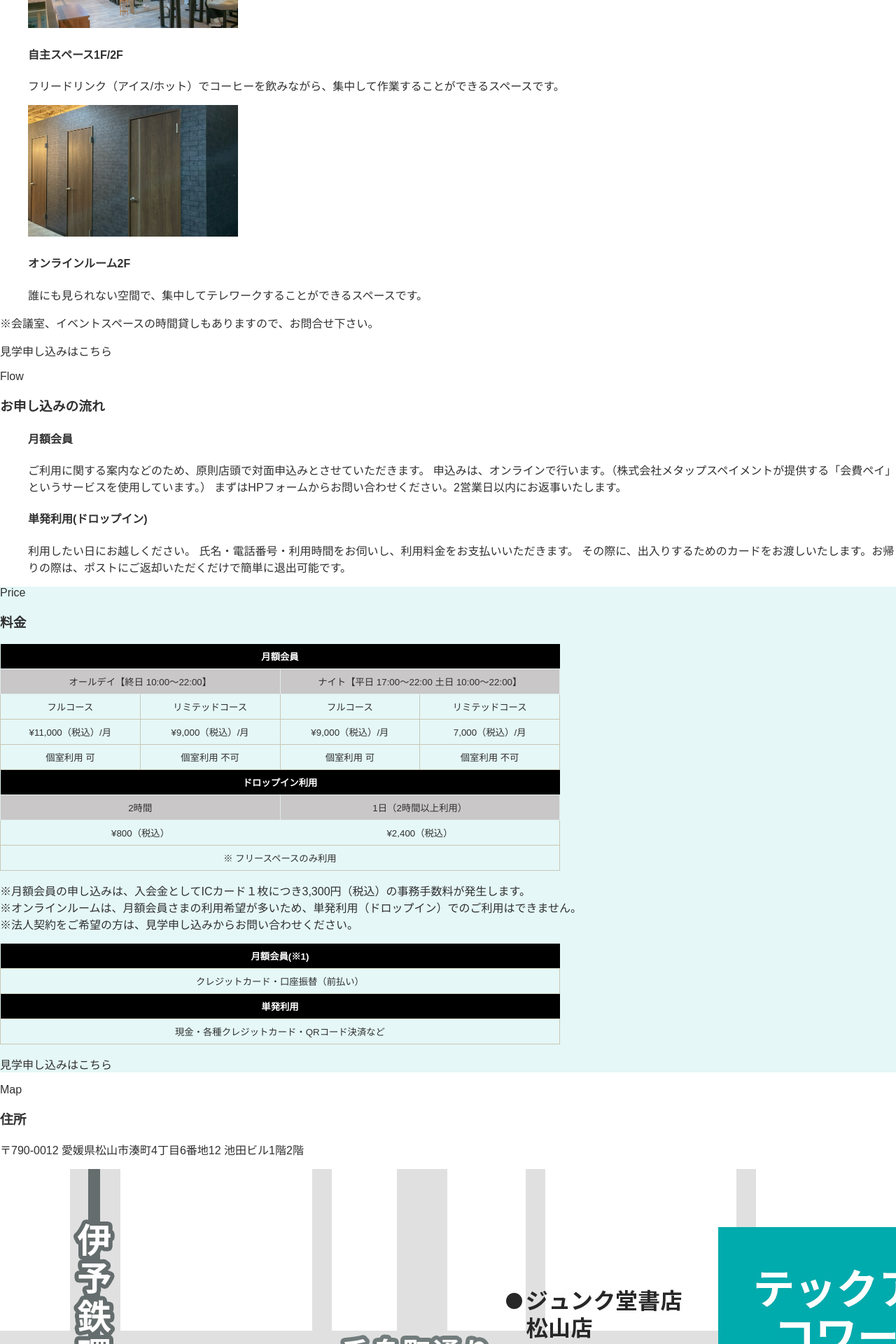
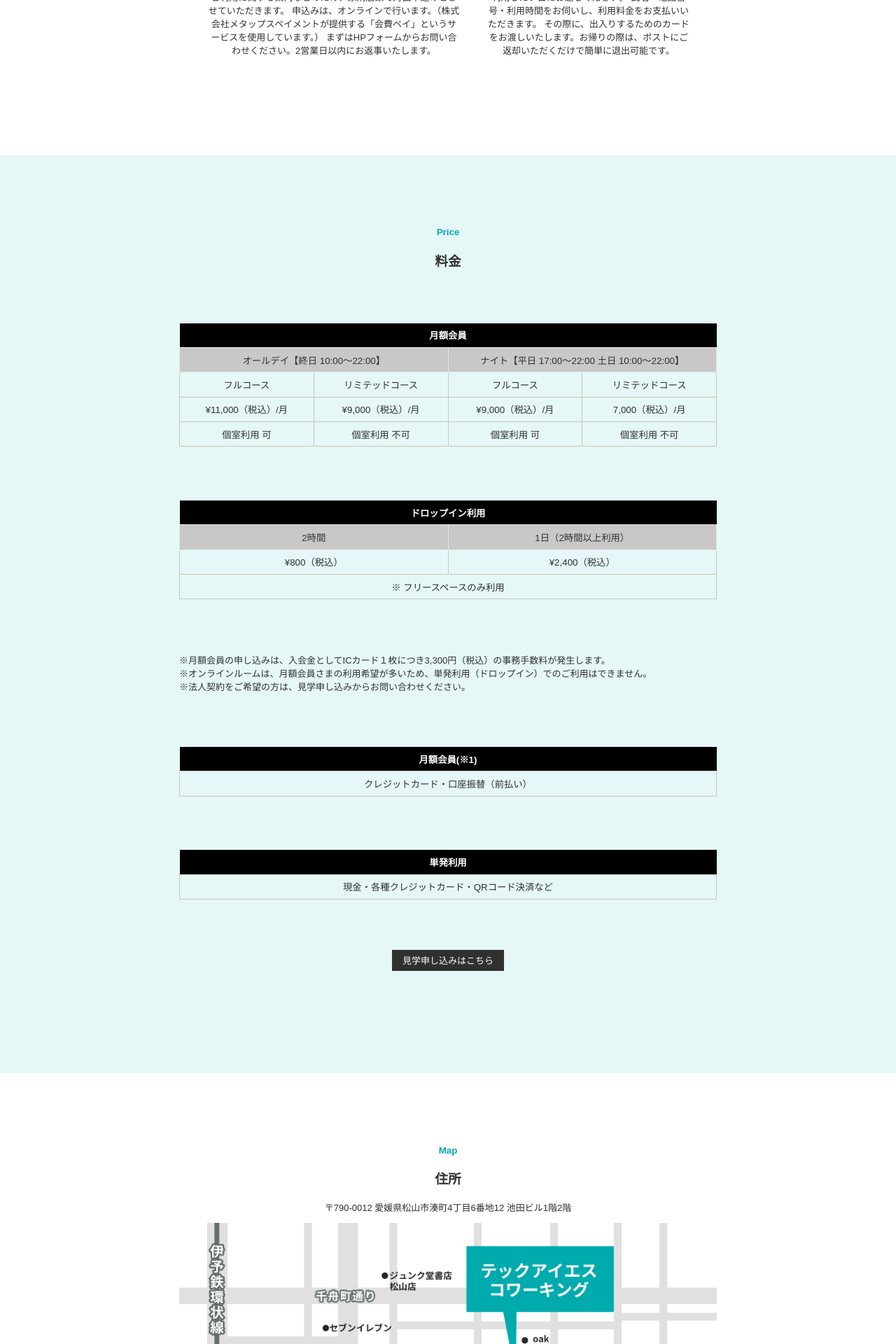
Before and after one commit to mitsuhiro-kobayashi/portfolio-training-middle, a PHP site: page / in a window 1280 px wide; the page is wider, and only the part inside the window is pictured. Shown: the part 2680-4600 px from the top of that part at 70% size. Run offline with PHP 8.4, Linux system fonts and the light colour scheme.

Commit message:
cssできた

```diff
--- a/css/style.css
+++ b/css/style.css
@@ -23,6 +23,8 @@ li {
     margin: 0;
 }
 
+
+
 /*
 header
 */
@@ -40,14 +42,14 @@ h1 {
 }
 
 .header ul li {
-    background-color: black;
+    background-color: #303030;
     color: white;
     font-size: small;
     padding: 15px 50px 15px 50px;
 }
 
 /*
-main
+frontview
 */
 
 #frontview {
@@ -56,47 +58,195 @@ main
 }
 
 #frontview picture {
-    width: 70%;
-    display: inline-block;
+    width: 65%;
+
 }
 
 #frontview picture img {
     width: 100%;
+    height: 100%;
 }
 
 .frontview-txts {
-    display: inline-block;
-    width: 30%;
+    width: 35%;
     background-color: #00ABAE;
     color: white;
     text-align: center;
-    padding: 5%;
+    position: relative;
+}
+
+.frontview-txt {
+    position: absolute;
+    top: 15%;
+    left: 15%;
 }
 
 h2 {
-    font-size: 50px;
-    margin: 2%;
+    font-size: calc(100vw / 25);
+    line-heigh:150%;
 }
 
 .frontview-txt-large {
-    font-size: 35px;
+    font-size: calc(100vw / 50);
     margin: 0;
 }
 
 .frontview-txts time {
-    font-size: 30px;
+    font-size: calc(100vw / 60);
     font-weight: bold;
 }
 
-#price {
+/*
+common
+*/
+.common-subtitle {
+    color: #00ABAE;
+    font-size: smaller;
+    font-weight: bold;
+    text-align: center;
+    display: block;
+}
+
+.common-btn {
+    margin: 50px 0 ;
+    display: block;
+    text-align: center;
+}
+
+.common-btn a {
+    color: white;
+    background-color: #303030;
+    padding: 1% 2%;
+    font-size: small;
+}
+
+.common-h3 {
+    text-align: center;
+}
+
+/*
+about
+*/
+
+#about {
+    display: flex;
+    margin: 10% 20%;
+}
+
+.about-txts {
+    margin-right: 5%;
+}
+
+.about-txts h3 {
+    font-size: calc(100vw / 50);
+}
+
+.about-txts p {
+    font-size: smaller;
+}
+
+.about-img {
+ width: 150%;
+}
+
+.about-img img{
+    width: 100%;
+}
+
+/*
+facility
+*/
+
+#facility {
+    text-align: center;
+}
+
+.facility-icons {
+    display: flex;
+    justify-content: center;
+    margin: 5% auto;
+}
+.facility-icon {
+    margin-right: 2%;
+}
+
+.facility-map {
     background-color: #E5F7F7;
 }
 
+/*
+feature
+*/
+
+#feature {
+    margin: 10% 20%;
+    justify-content: center;
+}
+
+#feature h4 {
+    text-align: center;
+}
+
+#feature ul {
+    display: flex;
+    justify-content: space-between;
+}
+
+#feature ul li {
+    width: 33%;
+    margin-right: 2%;
+}
+
+#feature ul li img {
+    width: 100%;
+}
+
+#feature ul li p {
+    font-size: smaller;
+}
+
+.feature-txt {
+    font-size: smaller;
+    text-align: center;
+}
+
+
+/*
+flow
+*/
+
+#flow {
+    text-align: center;
+    margin: 10% 20%;
+}
+
+#flow ul {
+    display: flex;
+    justify-content: space-between;
+}
+
+#flow ul li {
+    margin-right: 5%;
+}
+
+#flow p {
+    font-size: small;
+}
+
+/*
+price
+*/
+#price {
+    background-color: #E5F7F7;
+    padding: 8% 20%;
+}
+
 .price-table {
-    width: 800px;
+    width: 100%;
     table-layout: fixed;
     border-collapse: collapse;
     font-size: smaller;
+    margin: 10% auto;
 }
 
 .price-table th, td {
@@ -121,6 +271,39 @@ h2 {
     font-weight: lighter;
 }
 
+.blue  td{
+    border: solid 0.5px #C9C7B4;
+}
+
+.price-txt {
+    font-size: small;
+}
+
+#map {
+    padding: 8% 20%;
+}
+
+#map img {
+    width: 100%;
+}
+
+#map p {
+    font-size: small;
+    text-align: center;
+}
+
+.footer {
+    background-image: url(../img/footer.png);
+    height: 400px;
+
+}
+
+.footer p {
+    text-align: center;
+    font-size: small;
+    color: white;
+    background-size: cover;
+}
 
 @media screen and (max-width:767px) {
 
--- a/index.html
+++ b/index.html
@@ -23,10 +23,12 @@
                 <img src="img/fv.png" alt="トップ画面">
             </picture>
             <div class="frontview-txts">
-                <p class="frontview-txt-large">松山市駅から徒歩5分</p>
-                <h2>誰でも使える<br>コワーキング</h2>
-                <time class="time">10:00~22:00</time>
-                <p class="frontview-txt-small">当日のみの利用も月額利用もできます。</p>
+                <div class="frontview-txt">
+                    <p class="frontview-txt-large">松山市駅から徒歩5分</p>
+                    <h2>誰でも使える<br>コワーキング</h2>
+                    <time class="time">10:00~22:00</time>
+                    <p class="frontview-txt-small">当日のみの利用も月額利用もできます。</p>
+                </div>
             </div>
         </section>
         <section id="about">
@@ -40,8 +42,8 @@
             </div>
         </section>
         <section id="facility">
-            <span>Facility</span>
-            <h3>テックアイエスコワーキング 愛媛県</h3>
+            <span class="common-subtitle">Facility</span>
+            <h3 class="common-h3">テックアイエスコワーキング 愛媛県</h3>
             <ul class="facility-icons">
                 <li class="facility-icon"><img src="img/online.png" alt="online"></li>
                 <li class="facility-icon"><img src="img/drink.png" alt="drink"></li>
@@ -54,8 +56,8 @@
             <div class="facility-map"><img src="img/space.png" alt="１階と２階の見取り図"></div>
         </section>
         <section id="feature">
-            <span>Feature</span>
-            <h3>各スペースの紹介</h3>
+            <span class="common-subtitle">Feature</span>
+            <h3 class="common-h3">各スペースの紹介</h3>
             <ul>
                 <li>
                     <img src="img/open.png" alt="1階部分">
@@ -74,11 +76,13 @@
                 </li>
             </ul>
             <p class="feature-txt">※会議室、イベントスペースの時間貸しもありますので、お問合せ下さい。</p>
-            <p class="contact-form"><a href="#" target="_blank">見学申し込みはこちら</a></p>
+            <div class="common-btn">
+                <a href="#" target="_blank">見学申し込みはこちら</a>
+            </div>
         </section>
         <section id="flow">
-            <span>Flow</span>
-            <h3>お申し込みの流れ</h3>
+            <span class="common-subtitle">Flow</span>
+            <h3 class="common-h3">お申し込みの流れ</h3>
             <ul>
                 <li>
                     <h4>月額会員</h4>
@@ -91,8 +95,8 @@
             </ul>
         </section>
         <section id="price">
-            <span>Price</span>
-            <h3>料金</h3>
+            <span class="common-subtitle">Price</span>
+            <h3 class="common-h3">料金</h3>
             <table class="price-table">
                 <tr class="black">
                     <th colspan="4">月額会員</th>
@@ -137,7 +141,7 @@
                 </tr>
 
             </table>
-            <p>
+            <p class="price-txt">
                 ※月額会員の申し込みは、入会金としてICカード１枚につき3,300円（税込）の事務手数料が発生します。<br>
                 ※オンラインルームは、月額会員さまの利用希望が多いため、単発利用（ドロップイン）でのご利用はできません。<br>
                 ※法人契約をご希望の方は、見学申し込みからお問い合わせください。
@@ -158,11 +162,13 @@
                     <td>現金・各種クレジットカード・QRコード決済など</td>
                 </tr>
             </table>
-            <p class="contact-form"><a href="#" target="_blank">見学申し込みはこちら</a></p>
+            <div class="common-btn">
+                <a href="#" target="_blank">見学申し込みはこちら</a>
+            </div>
         </section>
         <section id="map">
-            <span>Map</span>
-            <h3>住所</h3>
+            <span class="common-subtitle">Map</span>
+            <h3 class="common-h3">住所</h3>
             <p>〒790-0012 愛媛県松山市湊町4丁目6番地12 池田ビル1階2階</p>
             <img src="img/map.jpg" alt="地図">
         </section>
```
